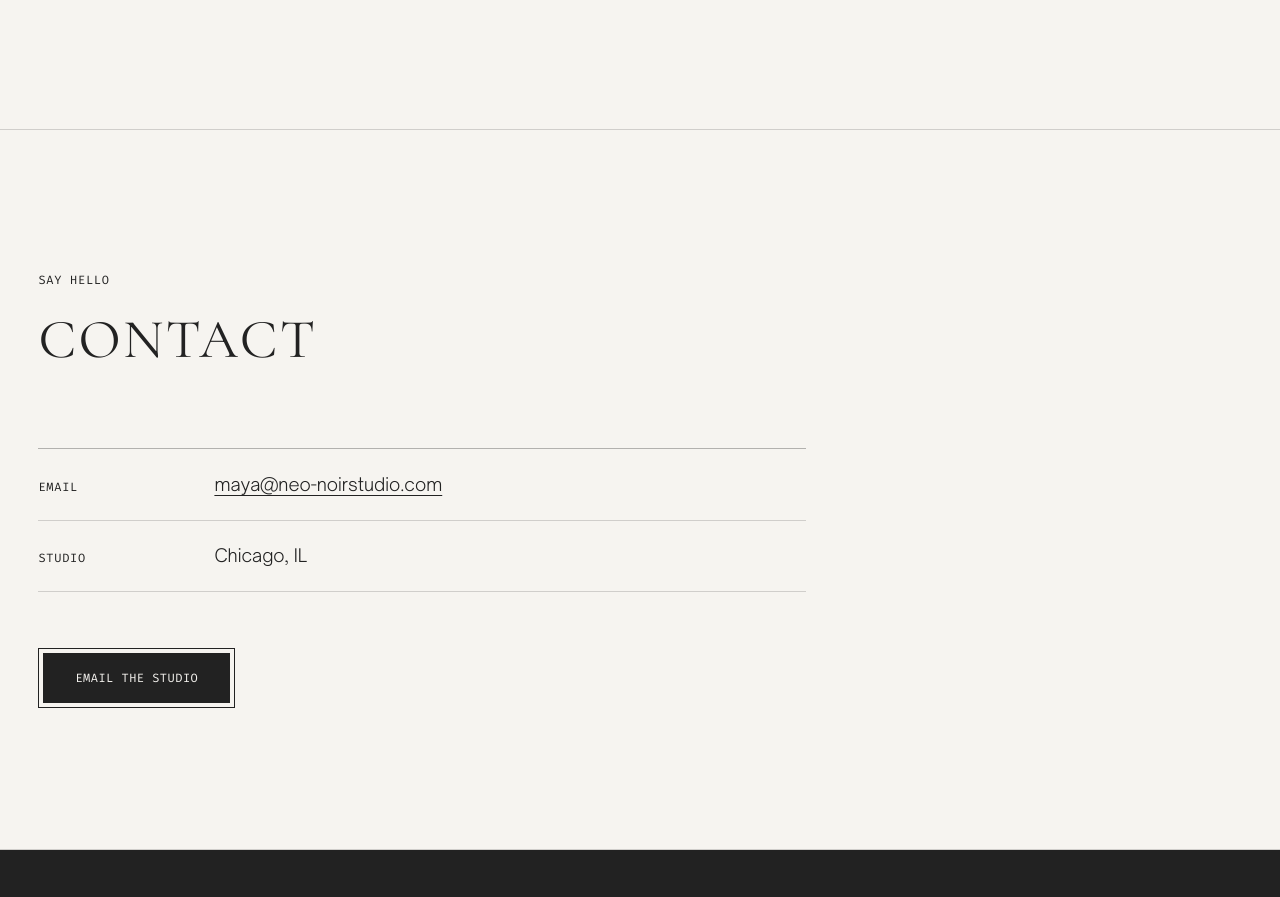
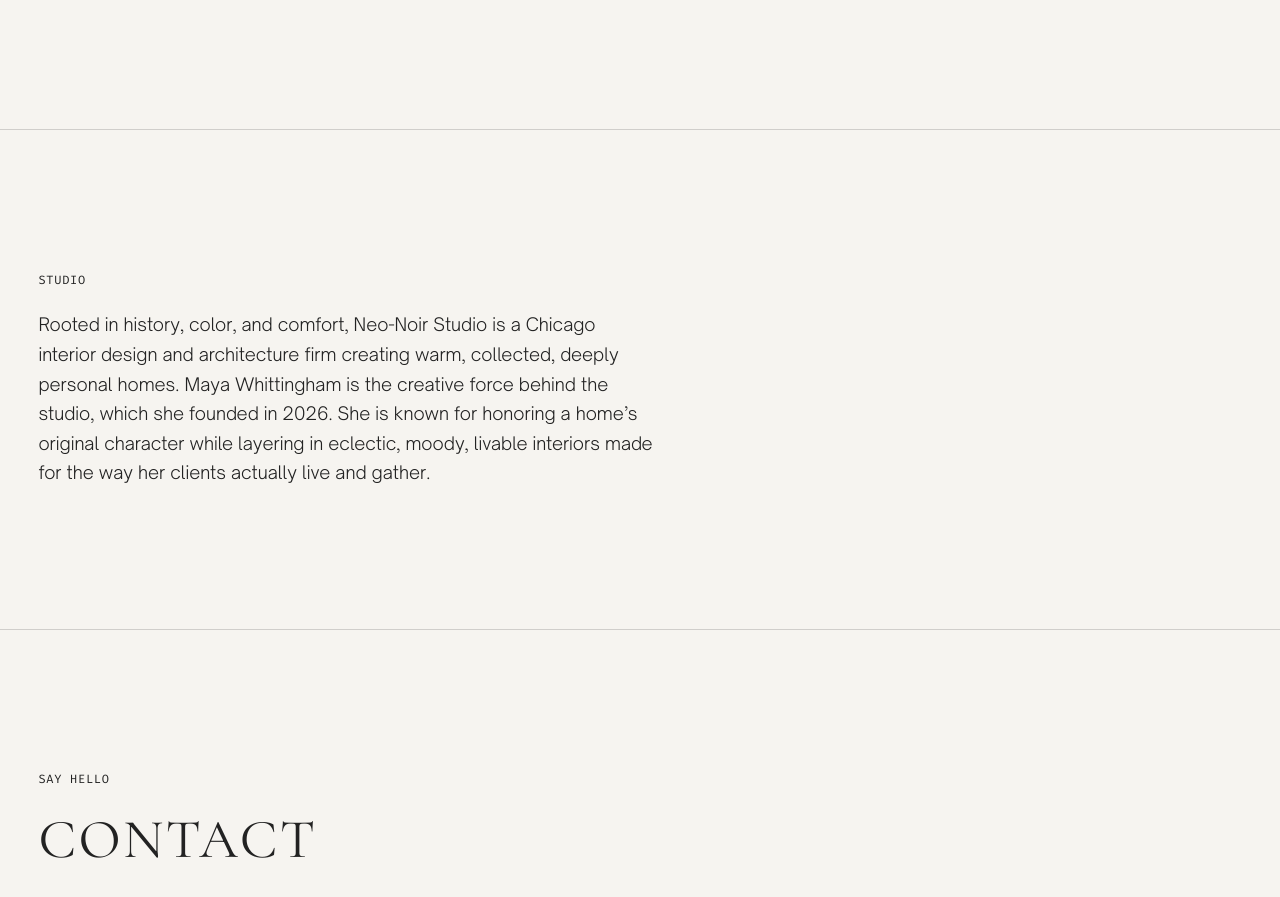
Before and after one commit to neonoirstudio/neonoirstudio.github.io, a plain HTML site: page index.html in a window 1280 px wide. Shown: the part 1480-2377 px from the top of the page. Drawn offline with Linux system fonts and the light colour scheme.

Commit message:
Add a Studio intro on the home page
Place Maya's studio bio after Projects and before Contact, with a
small label heading. Leave meta, social tags, and JSON-LD unchanged.

```diff
--- a/assets/css/styles.css
+++ b/assets/css/styles.css
@@ -160,6 +160,12 @@ figure { margin: 0; }
   .dim-hover:hover img, .dim-hover:focus-within img { opacity: .88; }
 }
 
+/* ---------- Home: studio intro ---------- */
+#studio { border-top: 1px solid var(--rule); }
+.studio-intro { max-width: 60ch; }
+.studio-intro .label { margin-bottom: 1.25rem; }
+.studio-intro p { font-size: clamp(1rem, 1.4vw, 1.125rem); line-height: 1.65; }
+
 /* ---------- Ruled tables (contact, project specs) ---------- */
 .contact-list { max-width: 48rem; margin: 0 0 3.5rem; }
 .contact-list dl { margin: 0; border-top: 1px solid var(--rule-strong); }
--- a/index.html
+++ b/index.html
@@ -130,6 +130,16 @@
       </div>
     </section>
 
+    <!-- ============ STUDIO ============ -->
+    <section id="studio" class="section" aria-labelledby="studio-title">
+      <div class="wrap">
+        <div class="studio-intro reveal">
+          <h2 id="studio-title" class="label">Studio</h2>
+          <p>Rooted in history, color, and comfort, Neo-Noir Studio is a Chicago interior design and architecture firm creating warm, collected, deeply personal homes. Maya Whittingham is the creative force behind the studio, which she founded in 2026. She is known for honoring a home’s original character while layering in eclectic, moody, livable interiors made for the way her clients actually live and gather.</p>
+        </div>
+      </div>
+    </section>
+
     <!-- ============ CONTACT ============ -->
     <section id="contact" class="section section-alt" aria-labelledby="contact-title">
       <div class="wrap">
```
